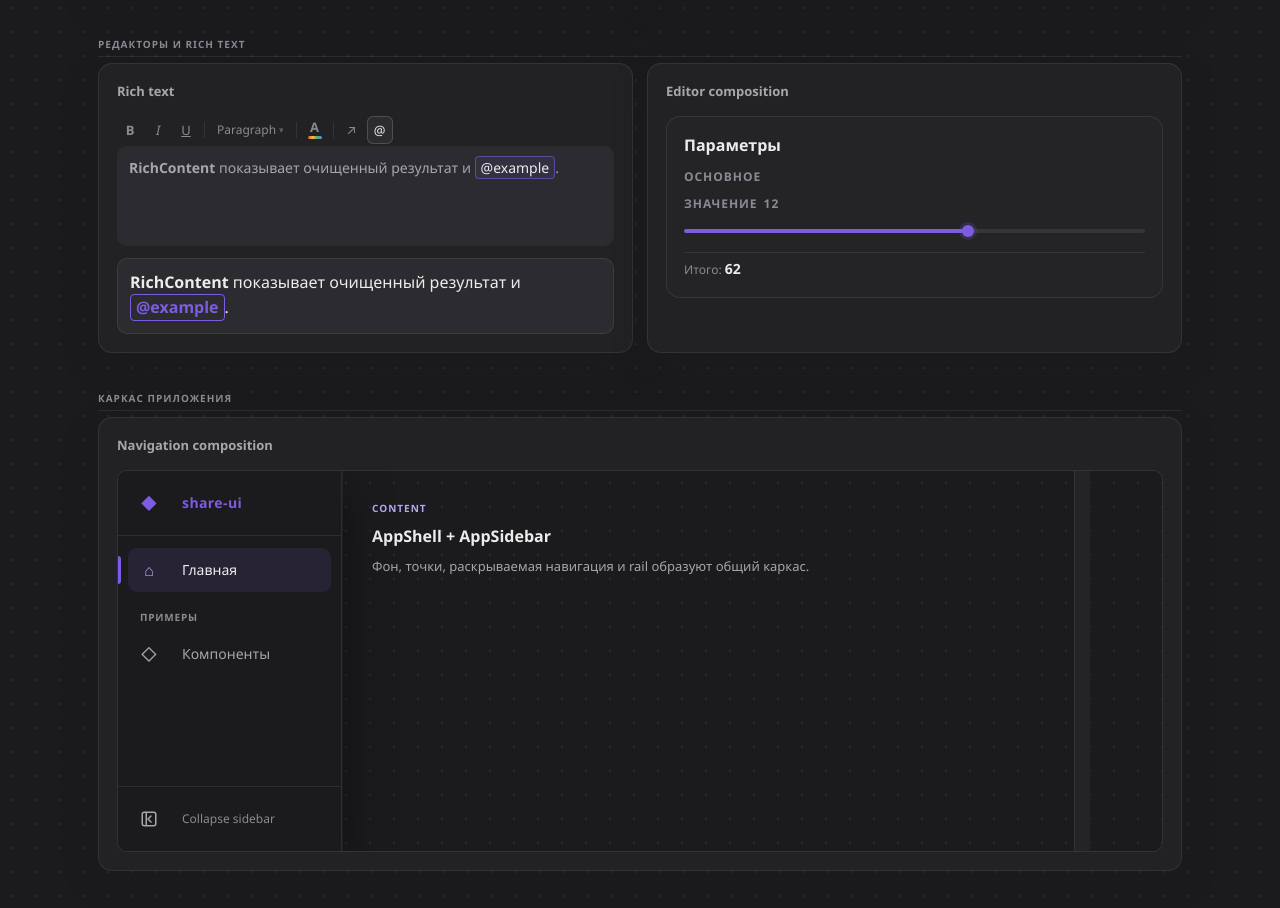
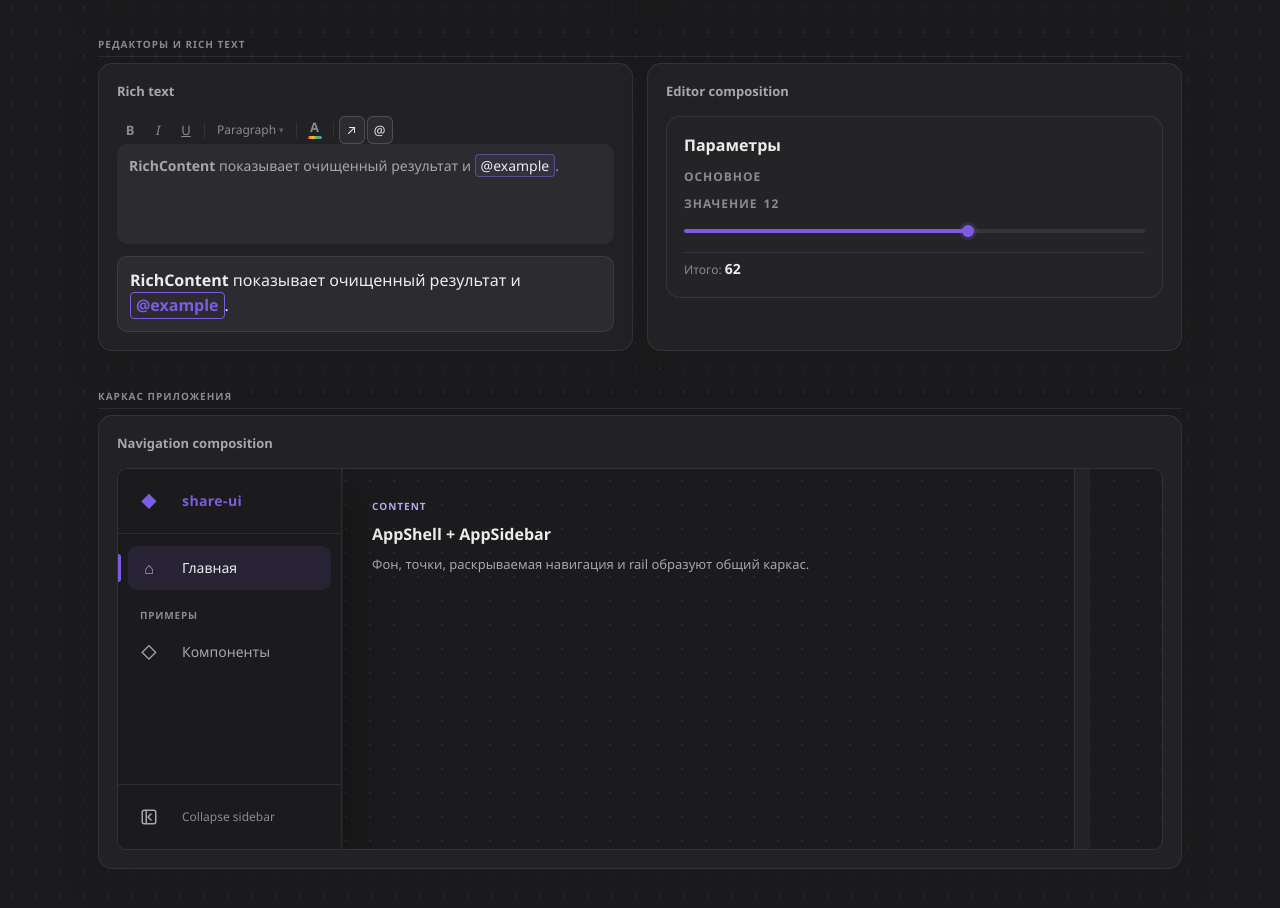
Before and after one commit to SylvieShare/share-ui, a Vue app: page / in a window 1280 px wide. Shown: the part 1876-2784 px from the top of the page. Built offline with nearby package versions, Linux system fonts and the light colour scheme.

Commit message:
Расширить панель форматированного текста

```diff
--- a/package.json
+++ b/package.json
@@ -1,6 +1,6 @@
 {
   "name": "@sylvieshare/share-ui",
-  "version": "0.12.1",
+  "version": "0.13.0",
   "description": "Shared Vue 3 design tokens, UI primitives and headless interactions for SylvieShare applications.",
   "type": "module",
   "main": "./dist/share-ui.js",
--- a/src/components/rich-text/RichTextEditor.vue
+++ b/src/components/rich-text/RichTextEditor.vue
@@ -61,6 +61,7 @@
         <div class="desc-sep" />
 
         <button
+          v-if="showLinkButton"
           ref="linkTrigger"
           type="button"
           class="desc-btn"
@@ -188,6 +189,7 @@ const props = defineProps({
     validator: value => value >= 1 && value <= 6,
   },
   labels: { type: Object, default: () => ({}) },
+  showLinkButton: { type: Boolean, default: true },
 })
 const emit = defineEmits(['update:modelValue', 'focus', 'blur', 'node-select'])
 
@@ -200,11 +202,12 @@ const linkTrigger = ref(null)
 const linkUrlInput = ref(null)
 const linkOpen = ref(false)
 const editingLink = ref(null)
+const customLinkAnchor = ref(null)
 const editingNode = ref(null)
 const savedRange = ref(null)
 const linkError = ref(false)
 const linkForm = reactive({ text: '', url: '' })
-const linkAnchor = computed(() => editingLink.value || linkTrigger.value)
+const linkAnchor = computed(() => editingLink.value || customLinkAnchor.value || linkTrigger.value)
 
 function emptyEditorHtml(value) {
   const sanitized = sanitizeRichHtml(value)
@@ -307,9 +310,10 @@ function placeCaretAfter(element) {
   savedRange.value = range.cloneRange()
 }
 
-function openLinkEditor(element = null) {
+function showLinkEditor(element, anchor) {
   rememberSelection()
   editingLink.value = element
+  customLinkAnchor.value = anchor
   linkError.value = false
   linkForm.text = element?.textContent || selectedText()
   linkForm.url = element?.getAttribute?.('href') || ''
@@ -317,10 +321,19 @@ function openLinkEditor(element = null) {
   nextTick(() => linkUrlInput.value?.focus())
 }
 
+function openLinkEditor(anchor = null) {
+  showLinkEditor(null, anchor)
+}
+
+function editLink(element) {
+  showLinkEditor(element, null)
+}
+
 function closeLinkEditor(value = false) {
   if (value === true) return
   linkOpen.value = false
   editingLink.value = null
+  customLinkAnchor.value = null
   linkError.value = false
 }
 
@@ -367,7 +380,7 @@ function onEditorClick(event) {
   const link = event.target.closest?.('a')
   if (link && editorEl.value?.contains(link)) {
     event.preventDefault()
-    openLinkEditor(link)
+    editLink(link)
     return
   }
   const element = event.target.closest?.('[data-rich-node]')
@@ -380,6 +393,7 @@ function onEditorClick(event) {
 const editorApi = {
   focus: () => editorEl.value?.focus(),
   rememberSelection,
+  openLinkEditor,
   insertRichNode,
   updateRichNode,
   removeRichNode,
@@ -586,6 +600,7 @@ defineExpose({
   focus: () => editorEl.value?.focus(),
   commit: commitEditor,
   rememberSelection,
+  openLinkEditor,
   insertRichNode,
   updateRichNode,
   removeRichNode,
@@ -594,7 +609,7 @@ defineExpose({
 
 <style scoped>
 .input-desc { display: flex; flex-direction: column; }
-.desc-toolbar { display: flex; align-items: center; gap: 2px; margin-bottom: 2px; flex-wrap: wrap; }
+.desc-toolbar { display: flex; align-items: center; gap: 2px; flex-wrap: wrap; }
 
 .desc-btn {
   display: flex;
--- a/src/gallery/ComponentGallery.vue
+++ b/src/gallery/ComponentGallery.vue
@@ -177,8 +177,13 @@
       <div class="share-component-gallery__grid">
         <article class="share-component-gallery__card" data-share-gallery="RichContent RichTextEditor">
           <h2>Rich text</h2>
-          <RichTextEditor ref="richEditor" v-model="richValue" placeholder="Введите текст…">
-            <template #toolbar="{ insertRichNode }">
+          <RichTextEditor ref="richEditor" v-model="richValue" placeholder="Введите текст…" :show-link-button="false">
+            <template #toolbar="{ editor, insertRichNode }">
+              <button
+                type="button"
+                class="share-component-gallery__button share-component-gallery__button--compact"
+                @mousedown.prevent="editor.openLinkEditor($event.currentTarget)"
+              >↗</button>
               <button
                 type="button"
                 class="share-component-gallery__button share-component-gallery__button--compact"
--- a/src/index.d.ts
+++ b/src/index.d.ts
@@ -222,6 +222,7 @@ export const RichTextEditor: DefineComponent<{
   colors?: string[]
   maxHeadingLevel?: number
   labels?: RichTextLabels
+  showLinkButton?: boolean
 }>
 
 export const AccountMenu: DefineComponent<{
```
Also changed, not shown: 7 other files (tests, documents, lock files or other folders).
